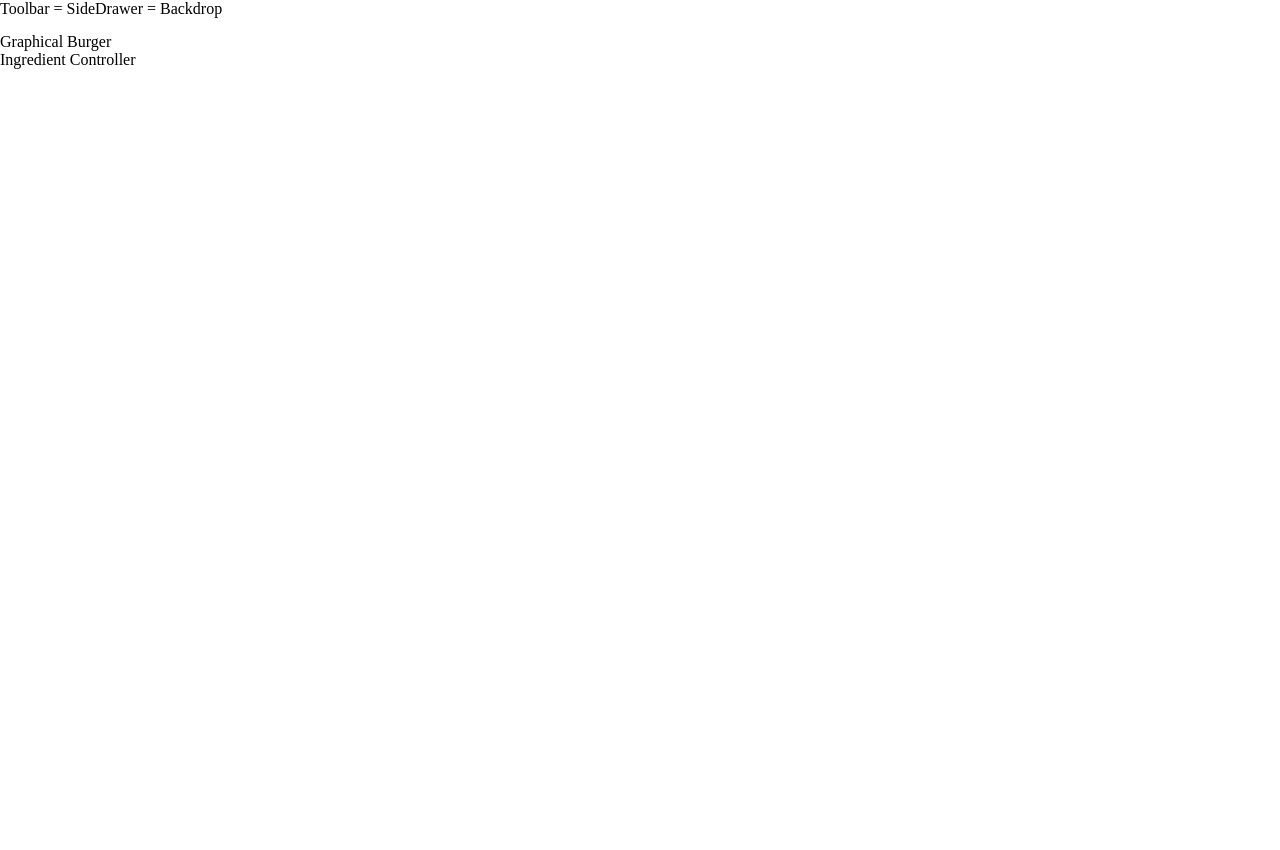
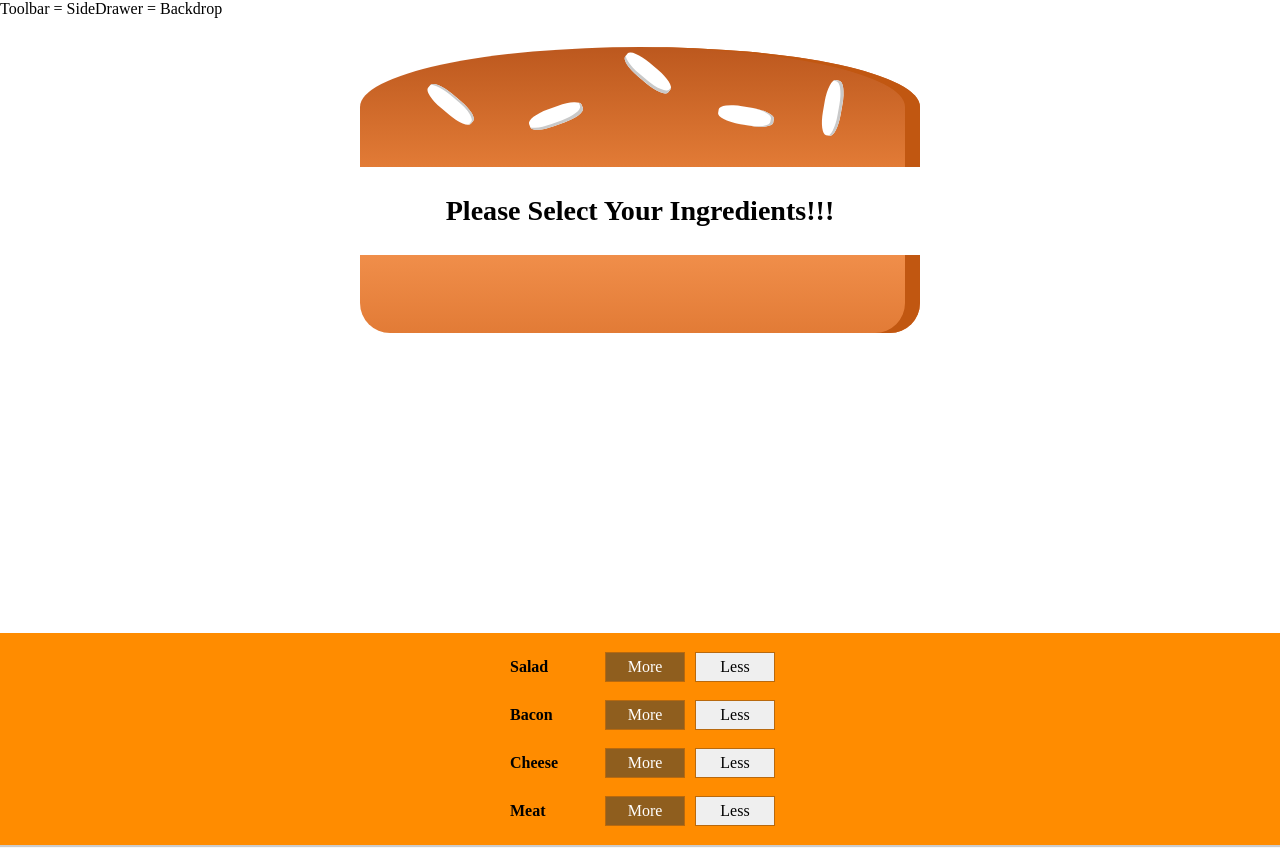
Before and after one commit to nazkin/BurgerBuilder, a React app: page / in a window 1280 px wide. Before the commit the page ends 800 px from the top, so only its background shows below. Built offline with nearby package versions, Linux system fonts and the light colour scheme; a web font is replaced by a local one.

Commit message:
The design of the app is starting to come together. Now I need to connect the state appropriately such that it is dynamically rendered

```diff
--- /dev/null
+++ b/src/components/Burger/Burger.css
@@ -0,0 +1,29 @@
+.Burger {
+    width: 100%;
+    margin: auto;
+    height: 250px;
+    overflow: auto;
+    text-align: center;
+    font-weight: bold;
+    font-size: 1.5rem;
+}
+
+@media (min-width: 500px) and (min-height: 400px){
+    .Burger{
+        width: 350px;
+        height: 300px;
+    }
+}
+@media (min-width: 500px) and (min-height: 401px){
+    .Burger{
+        width: 450px;
+        height: 400px;
+    }
+}
+
+@media (min-width: 1000px) and (min-height: 700px){
+    .Burger{
+        width: 700px;
+        height: 600px;
+    }
+}
--- a/src/components/Burger/Burger.js
+++ b/src/components/Burger/Burger.js
@@ -0,0 +1,29 @@
+import React from 'react';
+import classes from './Burger.css';
+import BurgerIngredients from './Ingredients/BurgerIngredients';
+
+    const burger = (props)=> {
+    //Transform an object into an array of key, value pairs
+
+        let ingredientsArr = Object.keys(props.ingredients)
+                    .map(ingredient => {
+                        return [...Array(props.ingredients[ingredient])]
+                        .map((_, i)=>{
+                            return <BurgerIngredients key={ingredient+i} type={ingredient} />;
+                        });
+                    })
+                    .reduce((arr, el)=>{
+                        return arr.concat(el);
+                    },[]);
+        if(ingredientsArr.length === 0){
+            ingredientsArr = <h3>Please Select Your Ingredients!!!</h3> ;
+        }
+
+        return (<div className={classes.Burger}>
+                   <BurgerIngredients type = "bread-top" />
+                        {ingredientsArr}
+                   <BurgerIngredients type = "bread-bottom" />
+                </div>);
+    }
+
+export default burger;
--- /dev/null
+++ b/src/components/Burger/Controls/BuildControlCenter/BuildControlCenter.css
@@ -0,0 +1,56 @@
+.BuildControlCenter{
+    display: flex;
+    justify-content: space-between;
+    align-items: center;
+    margin: 5px 0px;
+
+}
+.BuildControlCenter button {
+    display: block;
+    font: inherit;
+    padding: 5px;
+    margin: 0 5px;
+    width: 80px;
+    border: 1px solid rgb(184, 105, 14);
+    cursor: pointer;
+    outline: none;
+}
+
+.BuildControlCenter button:disabled {
+    background-color: #AC9980;
+    border: 1px solid #7E7365;
+    color: #ccc;
+    cursor: default;
+}
+
+.BuildControlCenter button:hover:disabled {
+    background-color: #AC9980;
+    color: #ccc;
+    cursor: not-allowed;
+}
+
+.Label {
+    padding: 10px;
+    font-weight: bold;
+    width: 80px;
+}
+
+.BuildControlCenter.Less {
+    background-color: #D39952;
+    color: white;
+}
+
+.BuildControlCenter .More {
+    background-color: #8F5E1E;
+    color: white;
+}
+
+.BuildControlCenter.Less:hover, .BuildControlCenter .Less:active {
+    background-color: #DAA972;
+    color: white;
+}
+
+.BuildControlCenter .More:hover, .BuildControlCenter .More:active {
+    background-color: #99703F;
+    color: white;
+}
--- /dev/null
+++ b/src/components/Burger/Controls/BuildControlCenter/BuildControlCenter.js
@@ -0,0 +1,12 @@
+import React from 'react';
+import classes from './BuildControlCenter.css';
+
+const buildControlCenter = (props) => (
+    <div className={classes.BuildControlCenter}>
+        <div className={classes.Label}>{props.ingredientLabel}</div>
+        <button className={classes.More}>More</button>
+        <button className= {classes.Less}>Less</button>
+    </div>
+);
+
+export default buildControlCenter;
--- /dev/null
+++ b/src/components/Burger/Controls/BuildControls.css
@@ -0,0 +1,10 @@
+.BuildControls{
+    width: 100%;
+    background-color: darkorange;
+    display: flex;
+    flex-flow: column;
+    align-items: center;
+    box-shadow: 0 2px 1px #ccc;
+    padding: 10px 0px;
+
+}
--- /dev/null
+++ b/src/components/Burger/Controls/BuildControls.js
@@ -0,0 +1,22 @@
+import React from 'react';
+import classes from './BuildControls.css';
+import BuildControlCenter from './BuildControlCenter/BuildControlCenter';
+
+const controllerValues = [
+    {label: 'Salad', type: 'salad'},
+    {label: 'Bacon', type: 'bacon'},
+    {label: 'Cheese', type: 'cheese'},
+    {label: 'Meat', type: 'meat'},
+]
+
+const buildControls = (props) => (
+    <div className={classes.BuildControls}>
+        {
+            controllerValues.map(control => {
+                return <BuildControlCenter key={control.label} ingredientLabel={control.label} /> ;
+            })
+        }
+    </div>
+)
+
+export default buildControls;
--- a/src/containers/BurgaBuilda/BurgaBuilda.js
+++ b/src/containers/BurgaBuilda/BurgaBuilda.js
@@ -1,14 +1,29 @@
 import React, {Component} from 'react';
 
 import Aux from '../../hoc/Aux';
+import Burger from '../../components/Burger/Burger';
+import BuildControls from '../../components/Burger/Controls/BuildControls';
 
 class BurgaBuilda extends Component {
+    // constructor(props){
+    //     super(props);
+    //     this.state = {...};
+    // }
+
+    state = {
+        ingredients: {
+            salad: 0,
+            cheese: 0,
+            bacon: 0,
+            meat: 0
+        }
+    }
 
     render() {
         return(
            <Aux>
-              <div>Graphical Burger</div>
-              <div>Ingredient Controller</div>
+              <Burger ingredients = {this.state.ingredients}/>
+              <BuildControls />
            </Aux>
         );
     }
```
